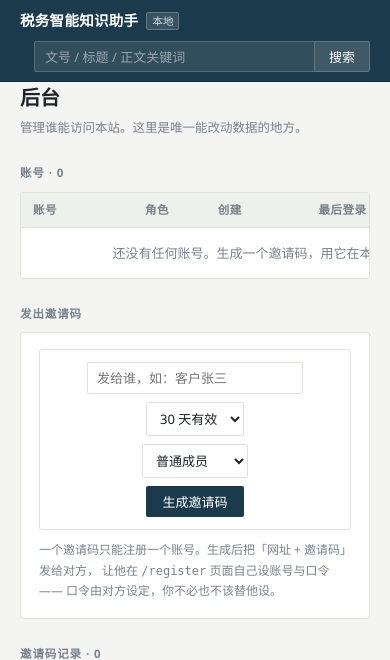
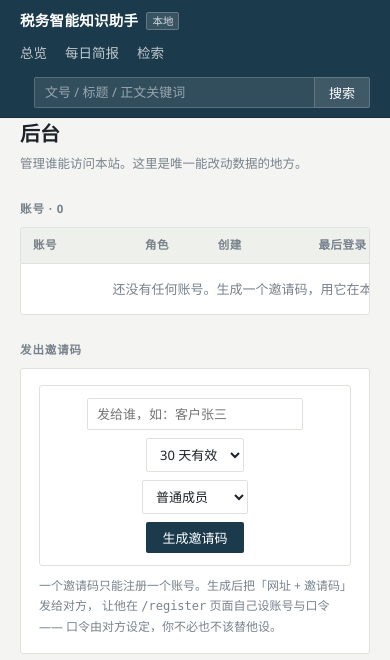
Before and after one commit to ReTiger001/taxassist, a Python web app: template src/taxassist/web/templates/admin.html in a window 390 px wide. Shown: the top 660 px of the page. Run offline with Jinja, Linux system fonts and the light colour scheme; the template is opened without the code that fills it, so the values that code supplies are empty.

Commit message:
窄屏不再隐藏导航
实测 390px 宽下顶栏只剩品牌和「后台」——「总览 / 每日简报 / 检索」被
display:none 整块藏掉，手机用户没有任何入口去别的页面。改为顶栏换行、
导航保留并换到第二行。

```diff
--- a/src/taxassist/web/templates/base.html
+++ b/src/taxassist/web/templates/base.html
@@ -67,7 +67,14 @@
 .who a,.who-login{color:rgba(255,255,255,.6);text-decoration:none}
 .who a:hover,.who-login:hover{color:#fff;text-decoration:underline}
 .quick+.who,.quick+.who-login{margin-left:16px}
-@media (max-width:900px){.top .wrap{gap:14px}.top nav{display:none}}
+/* 窄屏不再把导航整块藏掉：藏掉之后手机用户**没有任何入口**去别的页面
+   （实测 390px 宽下「总览/每日简报/检索」全部消失，只剩品牌和后台）。
+   改为让顶栏换行，导航保留并跟随换行到第二行。 */
+@media (max-width:900px){
+  .top .wrap{gap:14px;flex-wrap:wrap;height:auto;
+    padding-top:9px;padding-bottom:9px;row-gap:9px}
+  .top nav{order:3;flex:1 0 100%;gap:18px}
+}
 /* 窄屏顶栏改为两行：品牌与账号一行、检索框独占一行。
    挤在一行的后果实测过：490px 宽下"对外"徽章直接压在品牌文字上，
    检索框也被推得叠在一起 —— 顶栏是每页都出现的东西，不能这里塌。 */
```
